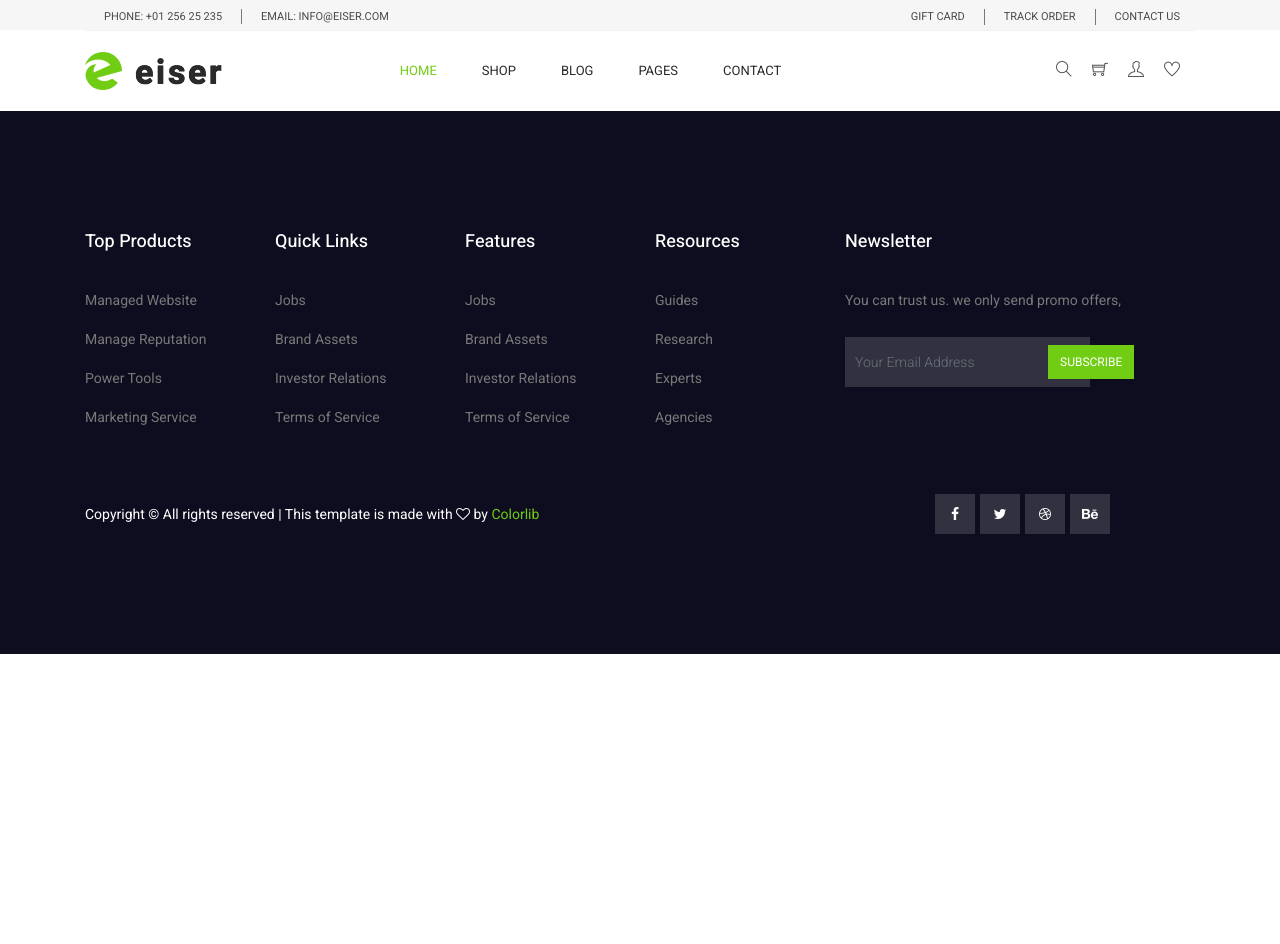
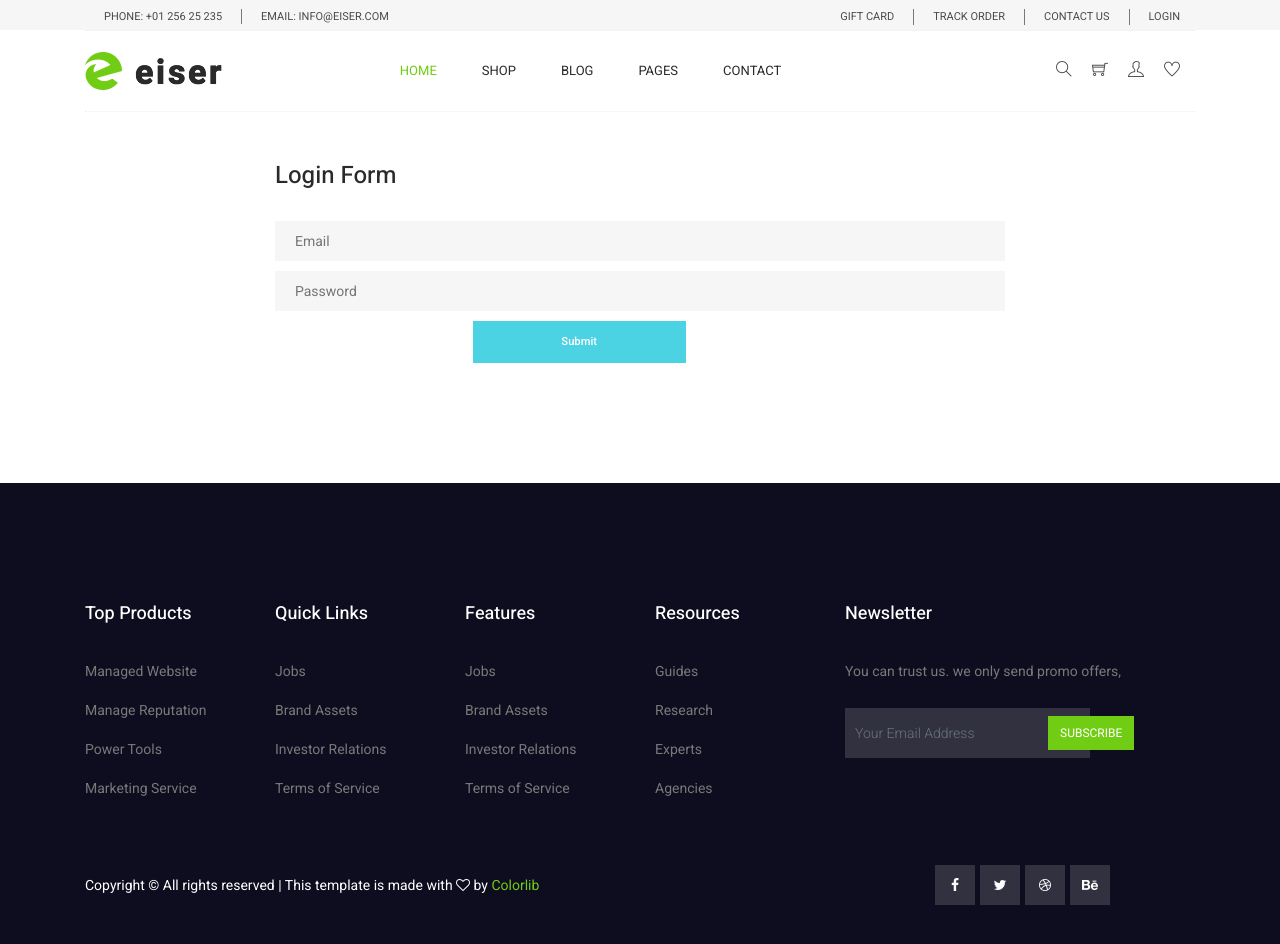
Before and after one commit to aashishgarg/dev_shop_frontend, a React (Create React App) app: page /login in a window 1280 px wide. Shown: the top 944 px of the page. Before the commit the page ends 800 px from the top, so only its background shows below. Built offline with nearby package versions, Linux system fonts and the light colour scheme.

Commit message:
Implemented login page.

```diff
--- a/src/App.js
+++ b/src/App.js
@@ -18,11 +18,13 @@ import Header from './Pages/Commons/Header';
 import Footer from './Pages/Commons/Footer';
 import Contact from "./Pages/Contact";
 import OrderTracking from "./Pages/OrderTracking";
+import Login from './Pages/Login';
 
 const Routing = props => (
   <div>
     <Switch>
        <Route path='/' exact component={Home} />
+       <Route path='/login' exact component={Login} />
        <Route path='/contact' exact component={Contact} />
        <Route path='/tracking' exact component={OrderTracking} />
       {/* <Route path="/about" component={About} /> */}
--- a/src/Pages/Commons/Header/FirstHeader.jsx
+++ b/src/Pages/Commons/Header/FirstHeader.jsx
@@ -25,6 +25,9 @@ const FirstHeader = () => (
                             <li>
                                 <Link to={'/contact'}>Contact Us</Link>
                             </li>
+                            <li>
+                                <Link to={'/login'}>Login</Link>
+                            </li>
                         </ul>
                     </div>
                 </div>
--- a/src/Pages/Commons/Homes/Banner.jsx
+++ b/src/Pages/Commons/Homes/Banner.jsx
@@ -17,7 +17,6 @@ class Banner extends Component {
                     </div>
                 </div>
             </section>
-
         )
     }
 }
--- /dev/null
+++ b/src/Pages/Login.jsx
@@ -0,0 +1,29 @@
+import React from 'react';
+
+function Login() {
+    return(
+        <section className="feature_product_area section_gap_bottom_custom">
+            <div className="container">
+                <div class="section-top-border">
+                    <div className="row">
+                        <div className="col-lg-8 col-md-8 offset-md-2">
+                            <h3 className="mb-30 title_color">Login Form</h3>
+                            <form action="#">
+                                <div className="mt-10">
+                                    <input type="email" name="email" placeholder="Email" onfocus="this.placeholder = ''" onblur="this.placeholder = 'First Name'" required className="single-input" />
+                                </div>
+                                <div className="mt-10">
+                                    <input type="password" name="password" placeholder="Password" onfocus="this.placeholder = ''" onblur="this.placeholder = 'Last Name'" required className="single-input" />
+                                </div>
+                                <div className="mt-10 col-md-4 offset-md-3">
+                                    <input type="submit" name="submit" style={{width:'100%'}} className="genric-btn success" />
+                                </div>
+                            </form>
+                        </div>
+                    </div>
+                </div>
+            </div>
+        </section>
+    )
+}
+export default Login
```
Also changed, not shown: src/Pages/Commons/SideNav.jsx (deleted).
